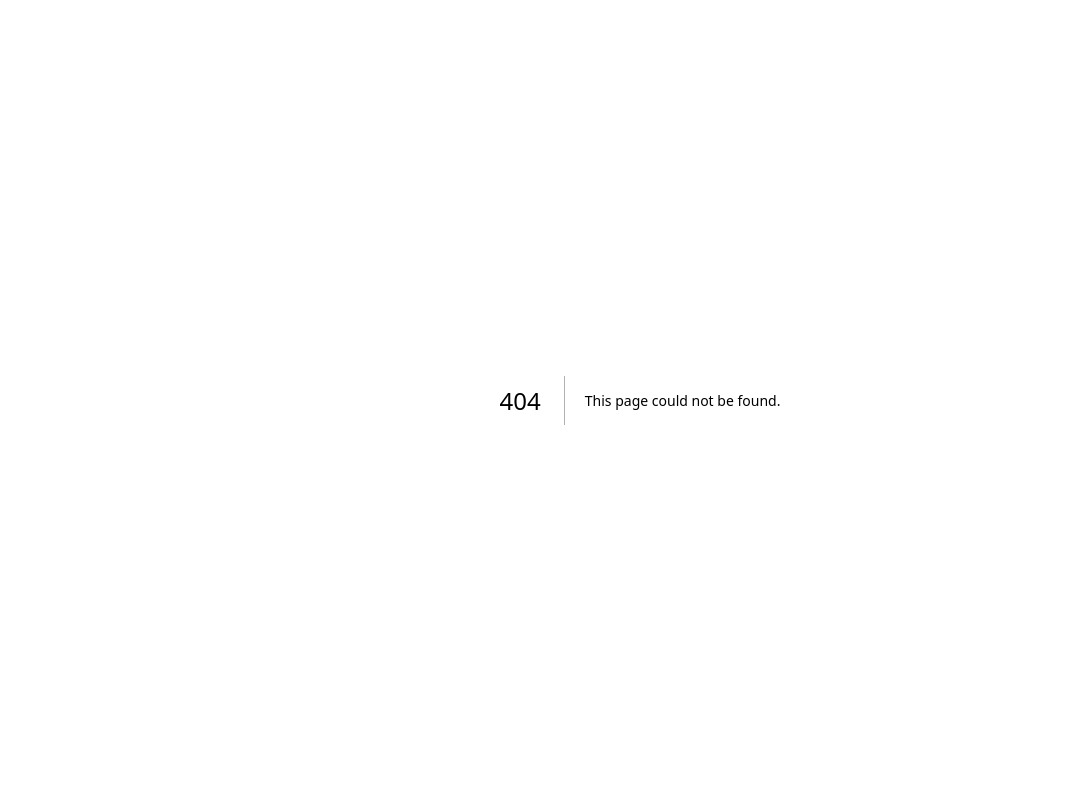
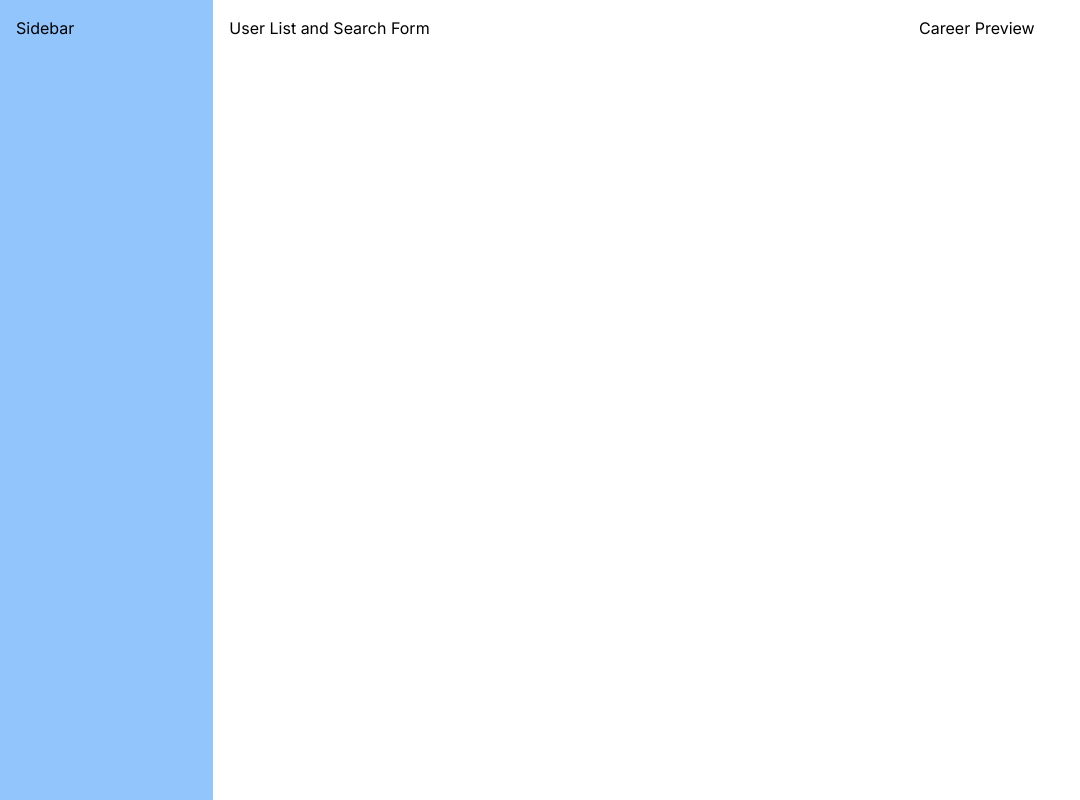
Before and after one commit to a-company-jp/a-project-frontend, a Next.js app: page /main in a window 1280 px wide. Before the commit this address had no page. Shown: the whole page, without its empty margins (0-1080 px from the left). Built offline with nearby package versions, Linux system fonts and the light colour scheme.

Commit message:
feat: layout

```diff
--- /dev/null
+++ b/src/app/main/page.tsx
@@ -0,0 +1,21 @@
+const Main = () => {
+  return (
+    <div className="h-screen w-screen">
+      <div className="w-full h-full">
+        <div className="h-full grid grid-cols-12">
+          <div className="col-span-2">
+            <div className="p-4 h-full bg-blue-300">Sidebar</div>
+          </div>
+          <div className="col-span-10">
+            <div className="p-4 h-full grid grid-cols-3">
+              <div className="col-span-2">User List and Search Form</div>
+              <div className="col-span-1">Career Preview</div>
+            </div>
+          </div>
+        </div>
+      </div>
+    </div>
+  );
+};
+
+export default Main;
```
